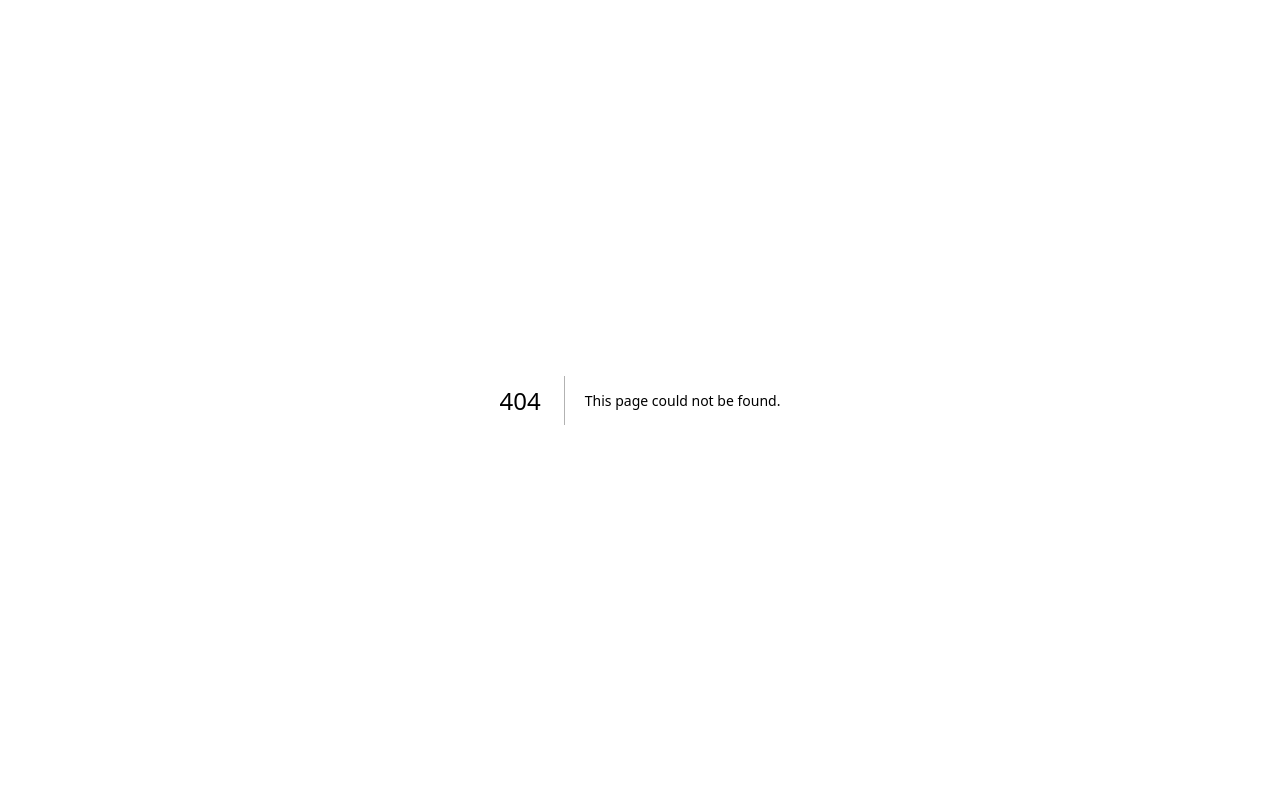
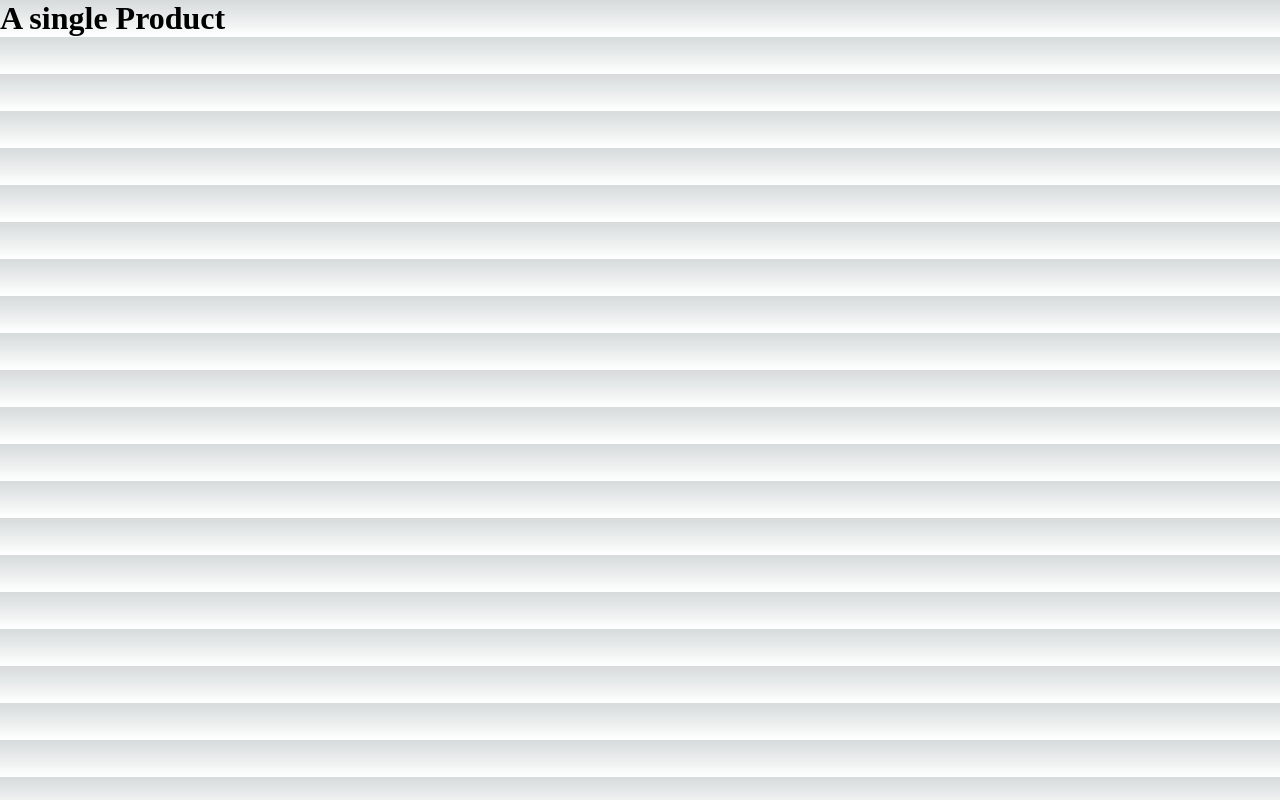
Before and after one commit to Renniesb/electronics-store, a Next.js app: page /products/1 in a window 1280 px wide. Before the commit this address had no page. Built offline with nearby package versions, Linux system fonts and the light colour scheme.

Commit message:
add single product page

```diff
--- /dev/null
+++ b/src/pages/products/[id].tsx
@@ -0,0 +1,5 @@
+const ProductPage = () => {
+    return <h1>A single Product</h1>
+};
+
+export default ProductPage;
```
